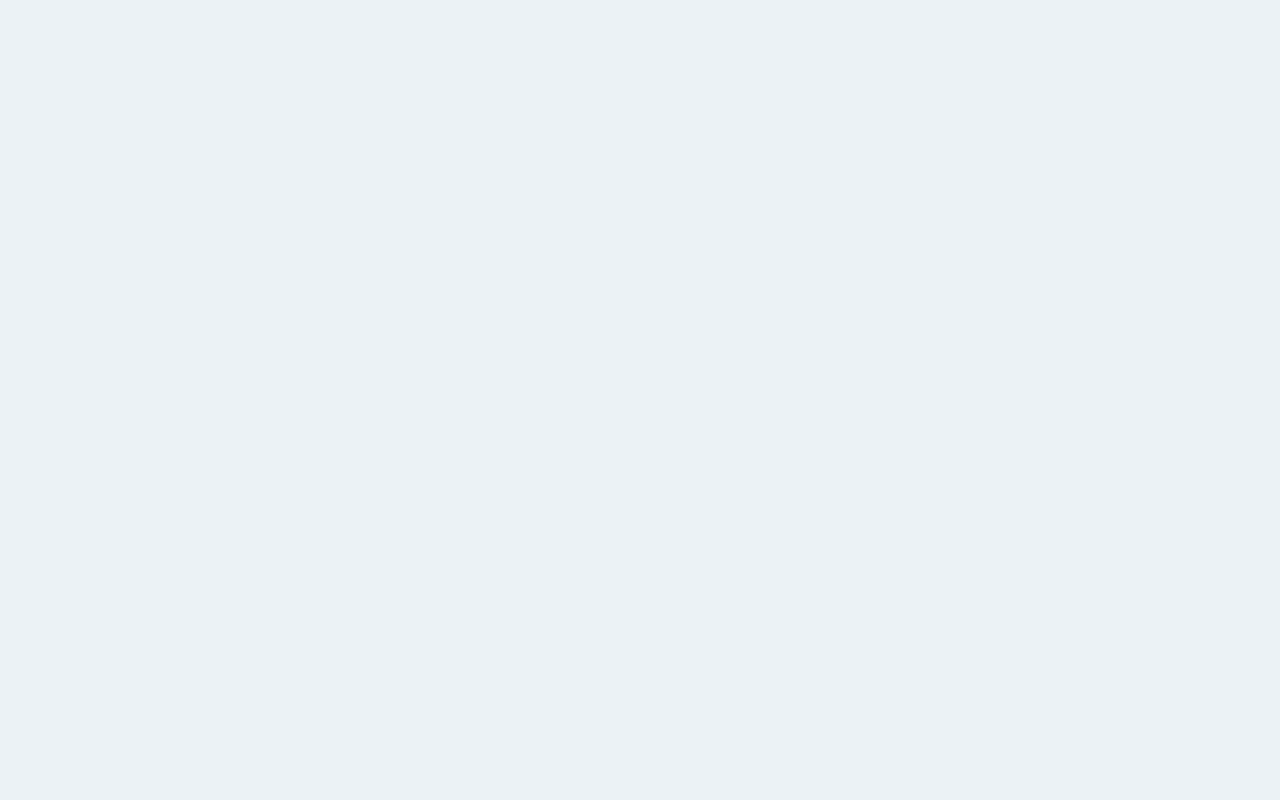
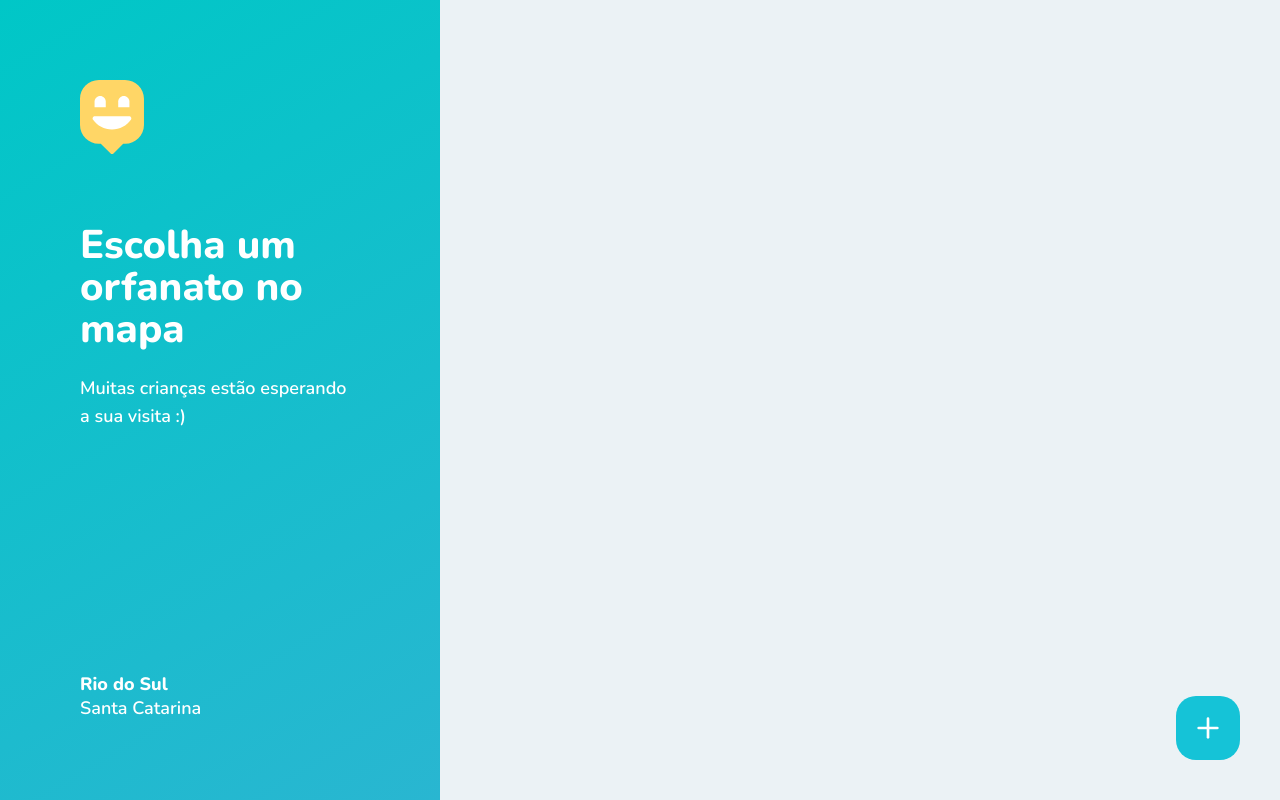
Before and after one commit to lfnandoo/happy-frontend-web, a React (Create React App) app: page /app in a window 1280 px wide. Built offline with nearby package versions, Linux system fonts and the light colour scheme.

Commit message:
🚀 Orphanages map page

```diff
--- /dev/null
+++ b/src/pages/OrphanagesMap/index.tsx
@@ -0,0 +1,35 @@
+import React from "react";
+
+import { Container, Header, Footer } from "./styles";
+
+import mapMarkerImg from "../../images/map-marker.svg";
+import { Link } from "react-router-dom";
+import { FiPlus } from "react-icons/fi";
+
+const OrphanagesMap: React.FC = () => {
+  return (
+    <Container>
+      <aside>
+        <Header>
+          <img src={mapMarkerImg} alt="" />
+
+          <h2>Escolha um orfanato no mapa</h2>
+          <p>Muitas crianças estão esperando a sua visita :)</p>
+        </Header>
+
+        <Footer>
+          <strong>Rio do Sul</strong>
+          <span>Santa Catarina</span>
+        </Footer>
+      </aside>
+
+      <div></div>
+
+      <Link to="">
+        <FiPlus size={32} color="#FFF" />
+      </Link>
+    </Container>
+  );
+};
+
+export default OrphanagesMap;
--- /dev/null
+++ b/src/pages/OrphanagesMap/styles.ts
@@ -0,0 +1,67 @@
+import styled from 'styled-components';
+
+export const Container = styled.div`
+  width: 100vw;
+  height: 100vh;
+
+  position: relative;
+  display: flex;
+
+  > aside {
+    width: 440px;
+    background: linear-gradient(329.54deg, #29B6D1 0%, #00C7C7 100%);
+    padding: 80px;
+
+    display: flex;
+    flex-direction: column;
+    justify-content: space-between;
+  }
+
+  > a {
+    position: absolute;
+    right: 40px;
+    bottom: 40px;
+
+    width: 64px;
+    height: 64px;
+    background: #15c3d7;
+    border-radius: 20px;
+
+    display: flex;
+    justify-content: center;
+    align-items: center;
+
+    transition: all .2s;
+
+    &:hover {
+      background: #17d6eb;
+    }
+  }
+
+`;
+
+export const Header = styled.header`
+
+  > h2 {
+    font-size: 40px;
+    font-weight: 800;
+    line-height: 42px;
+    margin-top: 64px;
+  }
+
+  > p {
+    line-height: 28px;
+    margin-top: 24px;
+  }
+`;
+
+export const Footer = styled.footer`
+  display: flex;
+  flex-direction: column;
+
+  line-height: 24px;
+
+  > strong {
+    font-weight: 800;
+  }
+`;
--- a/src/routes.tsx
+++ b/src/routes.tsx
@@ -2,13 +2,15 @@ import React from "react";
 
 import { BrowserRouter, Switch, Route } from "react-router-dom";
 
-import LadingPage from "./pages/LandingPage";
+import LandingPage from "./pages/LandingPage";
+import OrphanagesMap from "./pages/OrphanagesMap";
 
 function Routes() {
   return (
     <BrowserRouter>
       <Switch>
-        <Route path="/" exact component={LadingPage} />
+        <Route path="/" exact component={LandingPage} />
+        <Route path="/app" exact component={OrphanagesMap} />
       </Switch>
     </BrowserRouter>
   );
```
